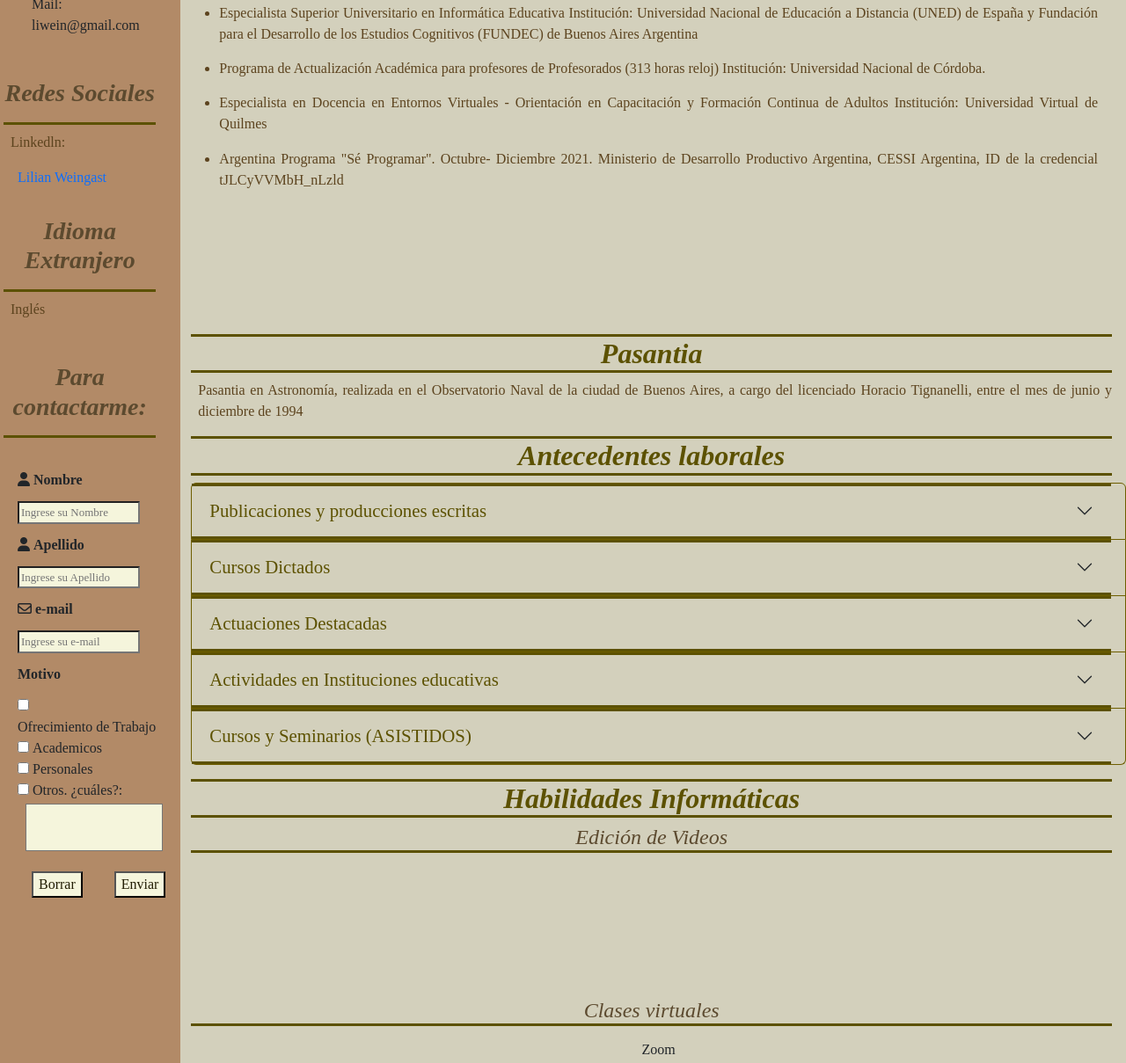
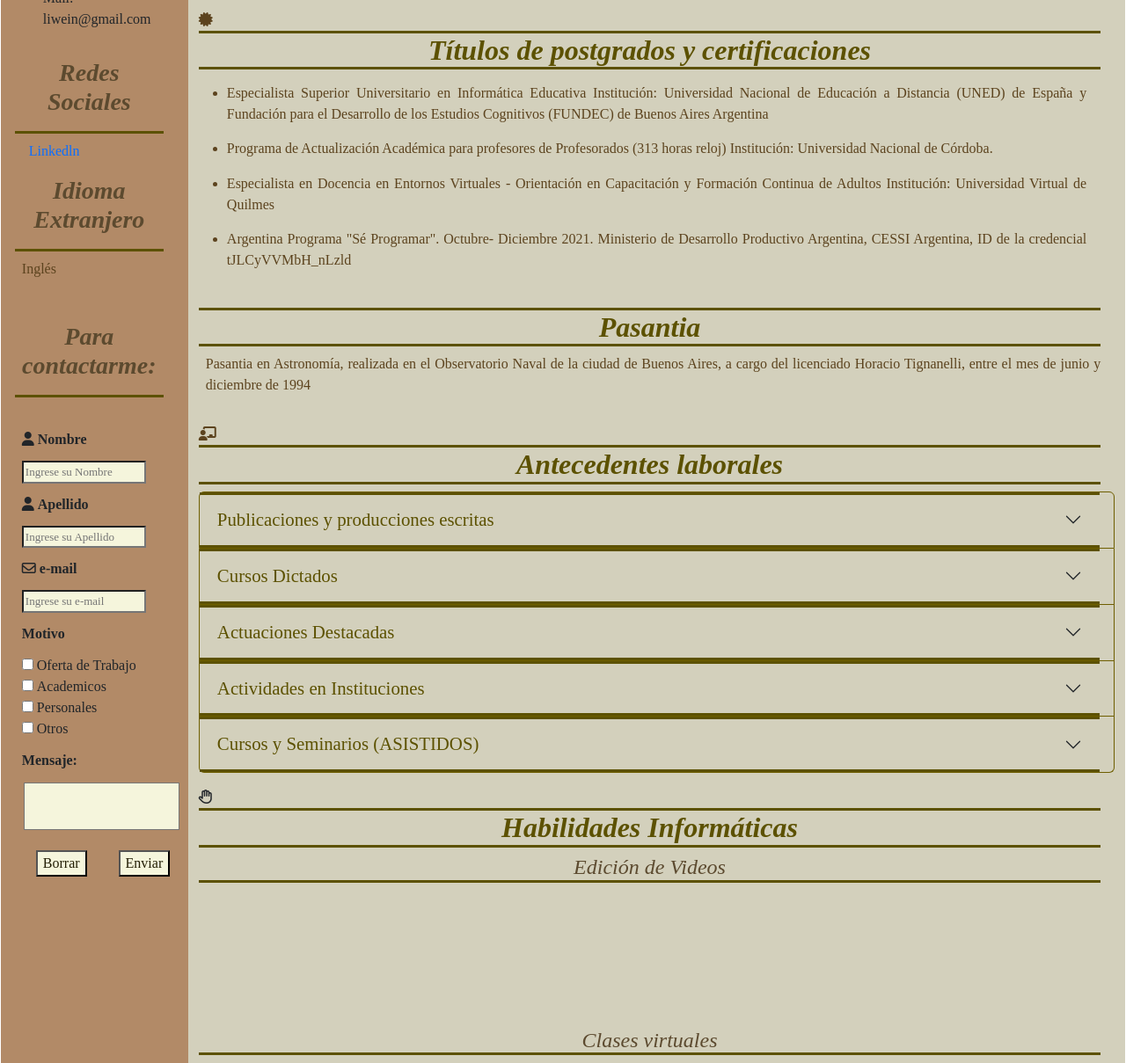
Before and after one commit to LilyWein/LilyWein.github.io, a plain HTML site: page index.html in a window 1280 px wide. Shown: the part 529-1738 px from the top of the page at 88% size. Drawn offline with nearby package versions, Linux system fonts and the light colour scheme; grey boxes are pictures that could not be loaded; some icons are missing.

Commit message:
Formatos y estilos
Modificación del formulario cambiando opción de escritura en "otros" por "mensaje"
Modificación de estilos bordes y paddings

```diff
--- a/CSS/estilos.css
+++ b/CSS/estilos.css
@@ -6,7 +6,7 @@
     }
 
 body {
-      margin: 0;
+      margin: 0.8rem;
     }
 
 
@@ -46,7 +46,7 @@ h3{
   font-style: italic;
   font-weight: bold;
   padding-bottom: 1rem;
-  padding-top: 2rem;
+  padding-top: 1rem;
   margin-right: 1rem;
   }
 
@@ -93,6 +93,7 @@ text-decoration: none;
   color:rgb(92, 67, 30);
   margin-left: .5rem;
   margin-right: 1rem;
+  margin-bottom: 2rem;
   }
 
 #titulo_principal{
@@ -112,6 +113,7 @@ text-decoration: none;
 
  #linkedln{
   padding-left: 1rem;
+  margin-bottom: 2rem;
  }
 
 #habilidades{
@@ -121,7 +123,7 @@ text-decoration: none;
 #formulario_contacto{
   padding-top: 1rem;
 text-align:left;
-padding-left: 1rem;
+padding-left: .5rem;
 }
 
 #enviar{
@@ -149,6 +151,8 @@ background-color:#d3d0bc;
 text-align: justify;
 padding-left: 1rem;
 padding-right: 1rem;
+font-style: oblique;
+text-indent: 15px;
 }
 
 #titulos{
@@ -190,13 +194,13 @@ background-color: beige;
   font-weight: bold;
 }
 
-#otros{
-width: 90%;
+#mensaje{
+width: 100%;
 height: inherit;
 color:rgb(154, 82, 19);
-margin-left: 5%;
-margin-right: 5%;
-margin-top: 2%;
+margin-left: 1%;
+margin-right: 1%;
+margin-top: 1%;
 padding: 1%;
 background-color: beige;
 resize: none;
--- a/index.html
+++ b/index.html
@@ -43,10 +43,7 @@
 
          <!--redes sociales-->
           <h3>Redes Sociales</h3>
-             <p class="parrafo">Linkedln:</p>
-          <div class="badge-base LI-profile-badge" data-locale="es_ES" data-size="medium" data-theme="light" data-type="VERTICAL" data-vanity="lilian-weingast-72692724" data-version="v1"><a class="badge-base__link LI-simple-link"
-             href="https://ar.linkedin.com/in/lilian-weingast-72692724?trk=profile-badge" id="linkedln">Lilian Weingast</a>
-          </div>
+              <a href="https://ar.linkedin.com/in/lilian-weingast-72692724?trk=profile-badge" target="_blank" id="linkedln"> Linkedln</a>
 
          <!--Idiomas-->
           <h3>Idioma Extranjero</h3>
@@ -56,7 +53,8 @@
        <div class="col-md-10 well">
          <!--Presentación personal-->
          <section2 id="presentacion">
-           <h2> Presentación</h2>
+           <i class="fa-regular fa-handshake"></i>
+            <h2> Presentación</h2>
             <p class="parrafo">
               Soy docente de matemática, física y áreas afines, con formación en educación virtual, programación, investigación,
               y cuento con amplia experiencia de trabajo en equipos pedagógicos de instituciones de nivel superior y del
@@ -68,6 +66,7 @@
 
          <section3  id="titulos">
            <!--Información Académica-->
+           <i class="fa-solid fa-user-graduate"></i>
            <h2>Titulos de Grado</h2>
            <ul>
              <li>Profesora de la Especialidad Matemáticas, Física y Cosmografía. Institución: Instituto Nacional de Enseñanza Superior de Córdoba
@@ -76,6 +75,7 @@
              <li>Profesora de la Especialidad Matemáticas, Física y Cosmografía con Especialización en Informática Educativa. Institución: Consejo Superior
                de Enseñanza Católica (CONSUDEC). Buenos Aires.</li>
            </ul>
+           <i class="fa-solid fa-certificate"></i>
            <h2>Títulos de postgrados y certificaciones</h2>
             <ul>
              <li>Especialista Superior Universitario en Informática Educativa Institución: Universidad Nacional de Educación a Distancia (UNED) de España
@@ -108,14 +108,15 @@
              <i class="fal fa-question"></i>
            <label class="etiqueta">Motivo</label><br><!--selección multiple de motivo de contacto-->
              <input type="checkbox" name="motivo1" value="oferta">
-           <label for="motivo1"> Ofrecimiento de Trabajo</label><br>
+           <label for="motivo1"> Oferta de Trabajo</label><br>
              <input type="checkbox" name="motivo2" value="academicos">
            <label for="motivo2"> Academicos</label><br>
              <input type="checkbox" name="motivo3" value="personales">
            <label for="motivo3"> Personales</label><br>
              <input type="checkbox" name="motivo4" value="otros">
-           <label for="motivo4"> Otros. ¿cuáles?: </label><br>
-              <p><textarea id="otros" name="comentario"></textarea></p>
+           <label for="motivo4"> Otros</label><br>
+           <label class="etiqueta"> Mensaje:</label><br>
+             <p><textarea id="mensaje" name="mensaje" required></textarea></p>
             <input type="reset"  id="borrar" value="Borrar">
             <input type="submit" id="enviar" value="Enviar">
          </form>
@@ -128,6 +129,7 @@
            entre el mes de junio y diciembre de 1994 </p>
 
          <div id="antecedentes_laborales">
+           <i class="fa-solid fa-chalkboard-user"></i>
            <h2>Antecedentes laborales</h2>
 
            <div class="accordion" id="accordionExample">
@@ -302,7 +304,7 @@
              <div class="accordion-item">
                <h2 class="accordion-header" id="headingFour">
                   <button class="accordion-button collapsed" type="button" data-bs-toggle="collapse" data-bs-target="#collapseFour" aria-expanded="false" aria-controls="collapseFour">
-                    Actividades en Instituciones educativas
+                    Actividades en Instituciones
                   </button>
                 </h2>
                <div id="collapseFour" class="accordion-collapse collapse" aria-labelledby="headingFour" data-bs-parent="#accordion">
@@ -477,7 +479,8 @@
 
           <!--Habilidades complementarias que favorecen el desempeño laboral-->
           <div id="habilidades">
-           <h2>Habilidades Informáticas</h2>
+            <i class="fa-regular fa-hand"></i>
+            <h2>Habilidades Informáticas</h2>
 
            <div id="videos">
              <h4>Edición de Videos</h4>
```
